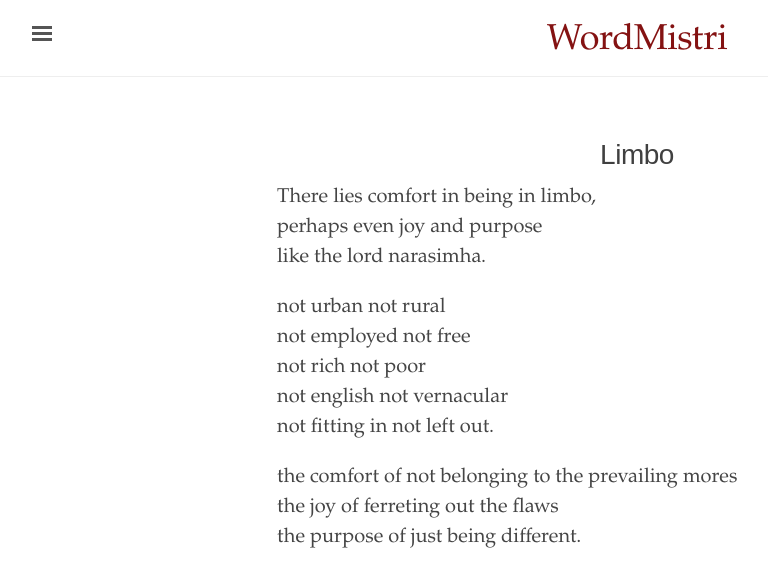
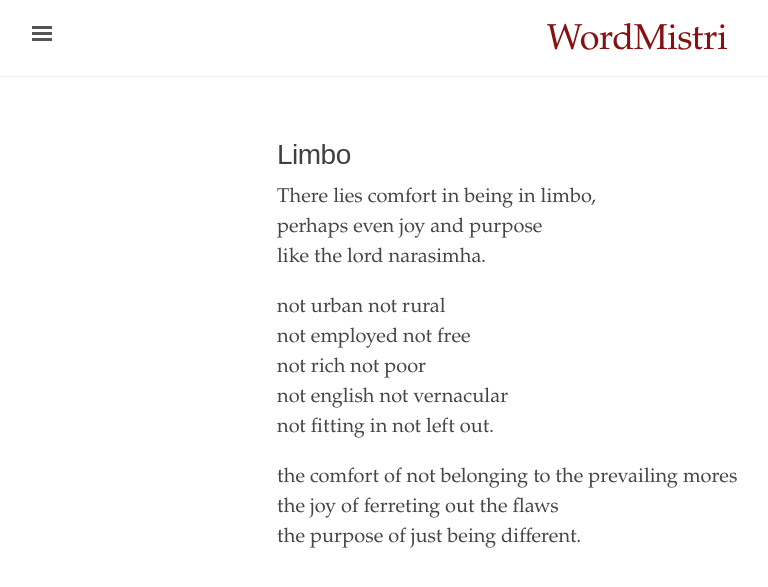
Before and after one commit to WordMistri/WordMistri.github.io, a Jekyll site: the page built from _texts/e.md, in a window 1280 px wide. Shown: the top 587 px of the page, without its empty margins (3-771 px from the left). Built offline with Jekyll 4.4.1, drawn with Linux system fonts in a browser that asks for light colours.

Commit message:
Update poem.html

```diff
--- a/_layouts/poem.html
+++ b/_layouts/poem.html
@@ -3,7 +3,7 @@ layout: default
 ---
 
 <article class="poem poetry">
-  <h1 class="text-title"><p align="center">{{ page.title }}</p></h1>
+  <h1 class="text-title">{{ page.title }}</h1>
   <p class="byline">{{ page.author }}</p>
   {{ content }}
 </article>
```
